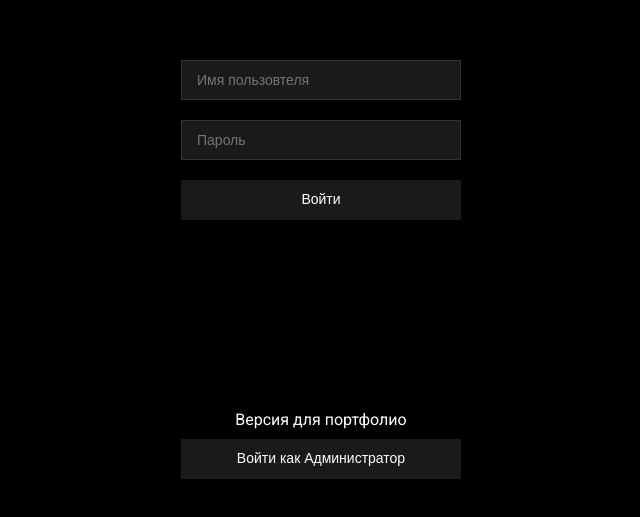
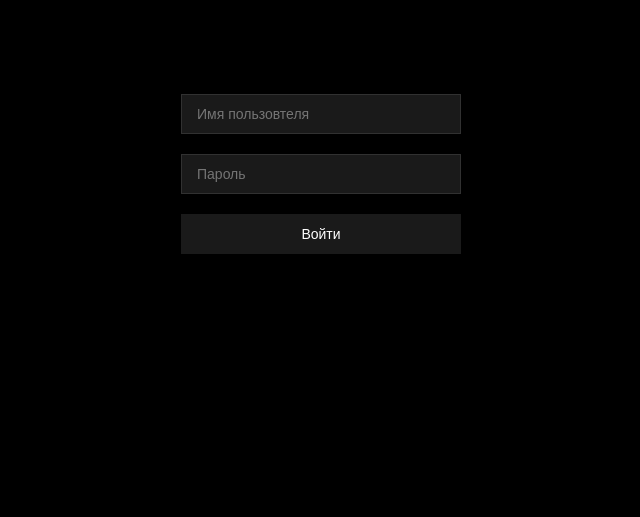
Before and after one commit to zubastu/salaryManager, a React (Vite) app: page /login in a window 1280 px wide. Shown: the part 131-648 px from the top of the page, without its empty margins (319-959 px from the left). Built offline with nearby package versions, Linux system fonts and the light colour scheme; no server answers.

Commit message:
Дополнение версии для портфолио

```diff
--- a/src/pages/Login/Login.tsx
+++ b/src/pages/Login/Login.tsx
@@ -68,8 +68,7 @@ const Login = () => {
         <Button label="Войти" />
       </FormGroup>
 
-      <p className={styles.protfolio}>Версия для портфолио</p>
-      <Button type="button" label="Войти как Администратор" onClick={handleAdminSignin} />
+
 
     </section>
   );
```
